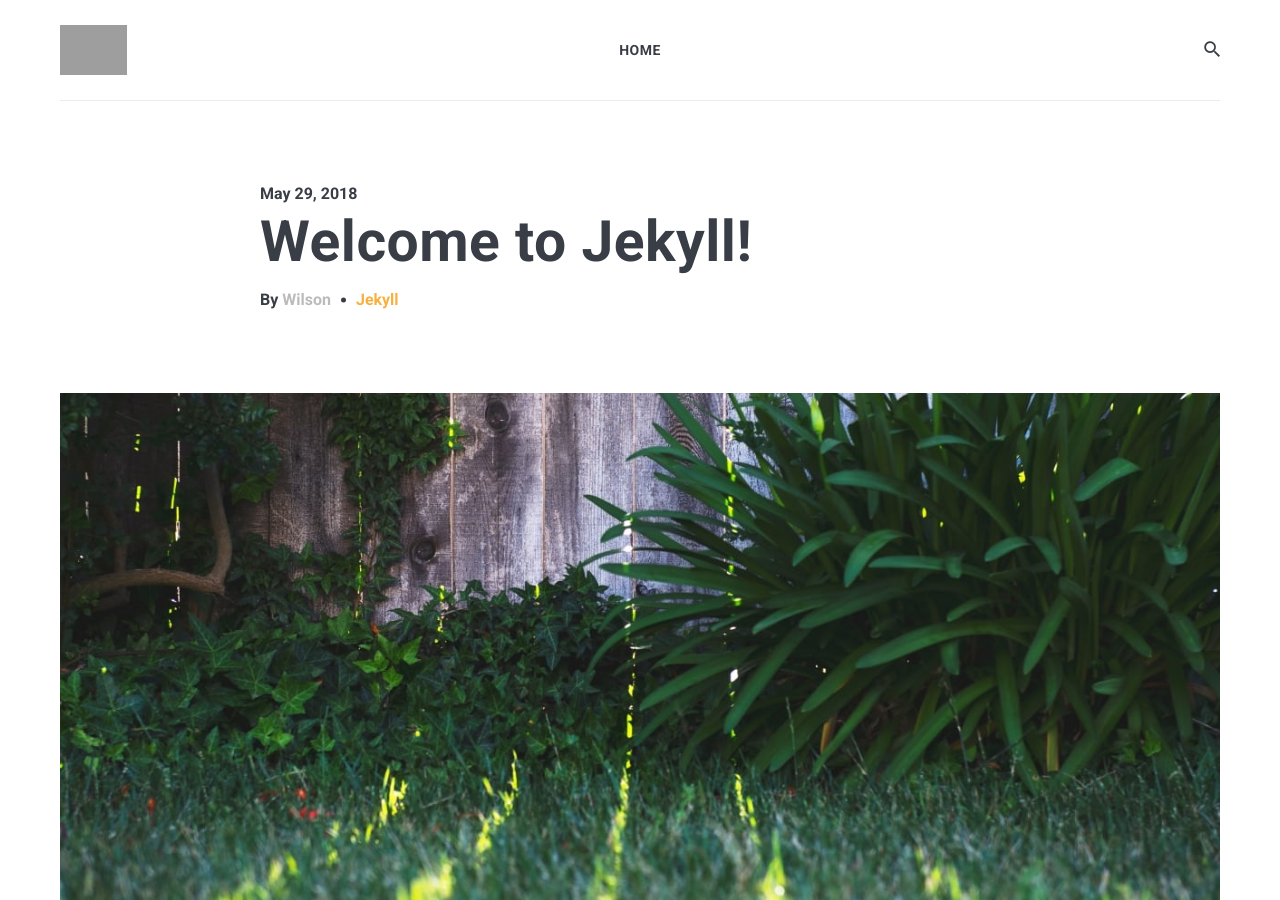
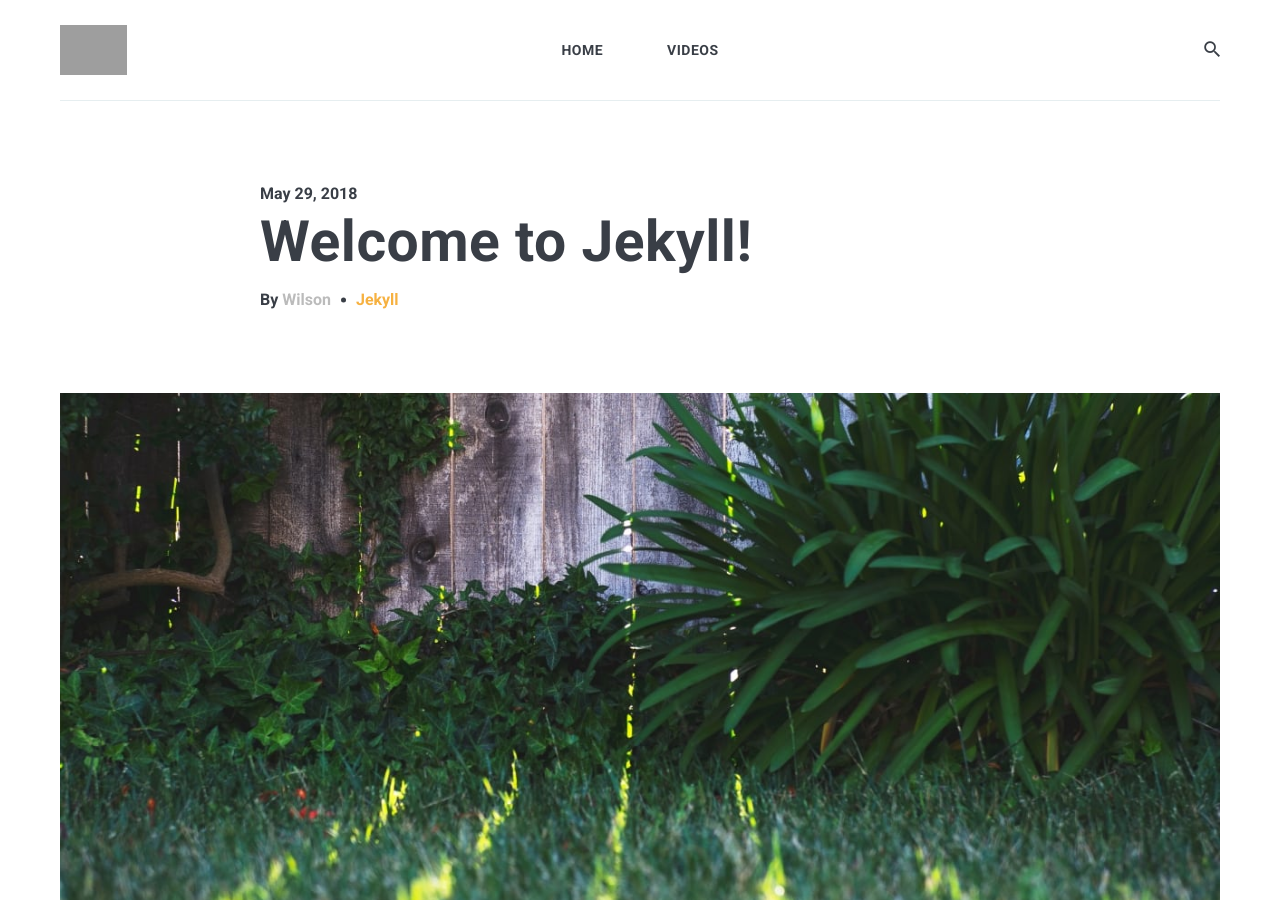
Before and after one commit to mokcak/mokcak.github.io, a Jekyll site: the page built from _posts/2018-05-29-welcome-to-jekyll.markdown, in a window 1280 px wide and 900 px high. Built offline with Jekyll 4.4.1, drawn with Linux system fonts in a browser that asks for light colours; nearby versions of some CDN libraries; comment, search, counter and statistics services are not loaded; grey boxes are pictures that could not be loaded.

Commit message:
Update header.html

```diff
--- a/_includes/header.html
+++ b/_includes/header.html
@@ -27,6 +27,9 @@
               <li class="nav__item">
                 <a href="{{site.baseurl}}/" class="nav__link">Home</a>
               </li>
+              <li class="nav__item">
+                <a href="https://www.notion.so/glassofnumbers/Glass-of-Numbers-a7fe55f6578b4eac9cb7d0244c0c327c" class="nav__link">Videos</a>
+              </li>
               {% for page in site.pages %}
                 {% unless page.name == 'tags.html' or page.name == '404.html' %}
               {% if page.title %}
```
